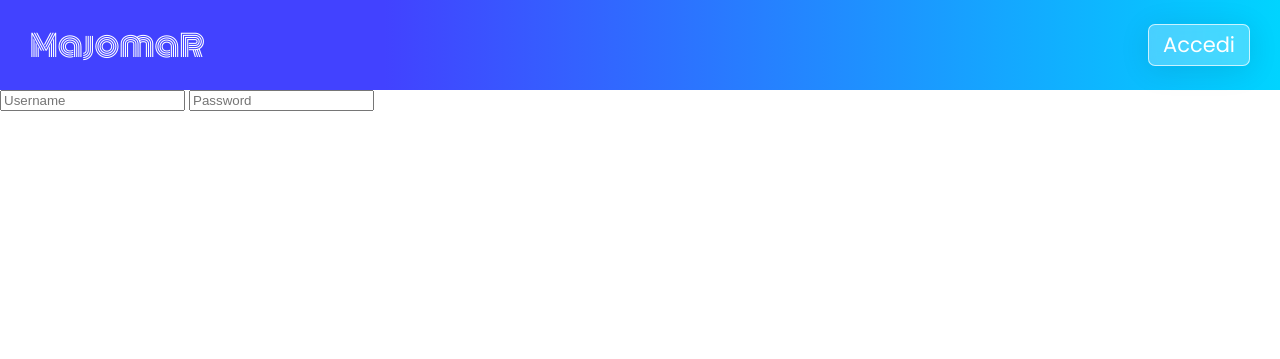
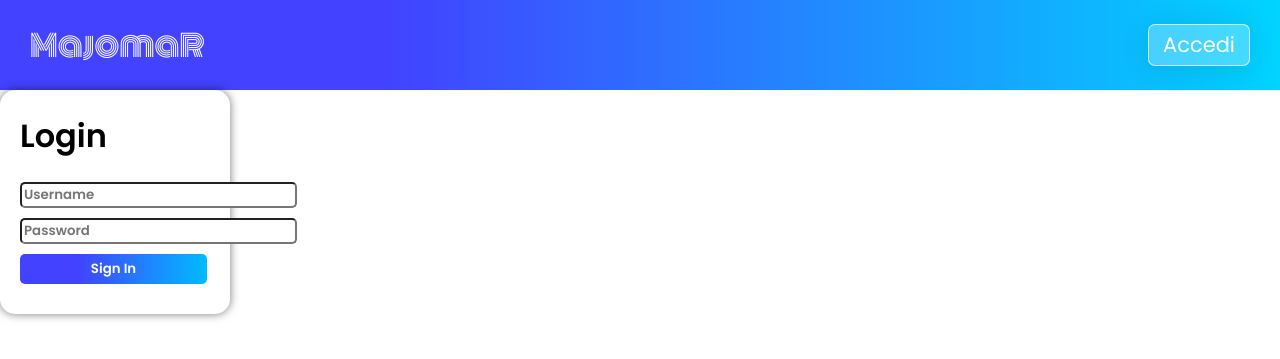
Before and after one commit to majoboss/Majomar, a PHP site: page /Php/Auth.php in a window 1280 px wide. Shown: the top 359 px of the page. Run offline with PHP 8.4, Linux system fonts and the light colour scheme.

Commit message:
auth update

```diff
--- a/Css/style.css
+++ b/Css/style.css
@@ -206,39 +206,44 @@ a{
 */
 
 /*
+  Start Auth
+*/
 
-<div class="card">
-            <div class="card_section">
-                <p>Partenza</p>
-                <h2>Palermo</h2>
-                <h5>Porto Palermo</h5>
-                <h2>06:55<span> 19 ott</span></h2>
-                <div class="card_sec_btn">
-                    <img src="../Assets/info_icon.png" alt="">
-                    <p>Info viaggio</p>
-                </div>
-            </div>
-            <div class="card_section">
-                <p>Arrivo</p>
-                <h2>Genova</h2>
-                <h5>Porto Genova</h5>
-                <h2>23:55<span> 19 ott</span></h2>
-                <div class="card_sec_btn sec_time">
-                    <img src="../Assets/clock_icon.png" alt="">
-                    <p>Durata 17h</p>
-                </div>
-            </div>
-            <div class="card_section last_sec">
-                <p>Prezzo totale</p>
-                <h2>€ 39.90</h2>
-                <div class="posti_card">
-                    <img src="../Assets/pearson_icon.png" alt="">
-                    <h5>Posti disponibili</h5>
-                 </div>
-                 <div class="select_button">
-                    <h3>Seleziona</h3>
-                 </div>
-            </div>
-        </div>
+#authContainer{
+    width: 190px;
+    background-color: white;
+    box-shadow: 0px 0px 10px rgba(0, 0, 0, 0.527);
+    border-radius: 15px;
+    padding: 20px;
+    padding-top: 1px;
+}
 
+#authContainer input{
+    border-radius: 5px;
+    font-family: 'Poppins';
+    font-weight: 800;
+    margin-bottom: 10px;
+}
+
+#authContainer button{
+    font-family: 'Poppins';
+    font-weight: 800;
+    margin-bottom: 10px;
+    border-radius: 5px;
+    width: 187px;
+    background: #4242ff;
+    background: linear-gradient(90deg, rgba(66,66,255,1) 30%, rgb(0, 187, 255) 100%);
+    border:0;
+    color: white;
+    height: 30px;
+    transition: 0.5s;
+}
+
+#authContainer button:hover{
+    background-color: red;
+}
+
+
+/*
+  Finish Auth
 */
--- a/Html/Auth.html
+++ b/Html/Auth.html
@@ -1,6 +1,11 @@
 <div>
-    <form action="" method="post">
-        <input placeholder="Username" type="text">
-        <input placeholder="Password" type="password" name="" id="">
-    </form>
+    <div id="authContainer">
+        <h1>Login</h1>
+        <form action="" method="post">
+            <input placeholder="Username" type="text">
+            <input placeholder="Password" type="password" name="" id="">
+            <br>
+            <button type="submit">Sign In</button>
+        </form>
+    </div>
 </div>
```
